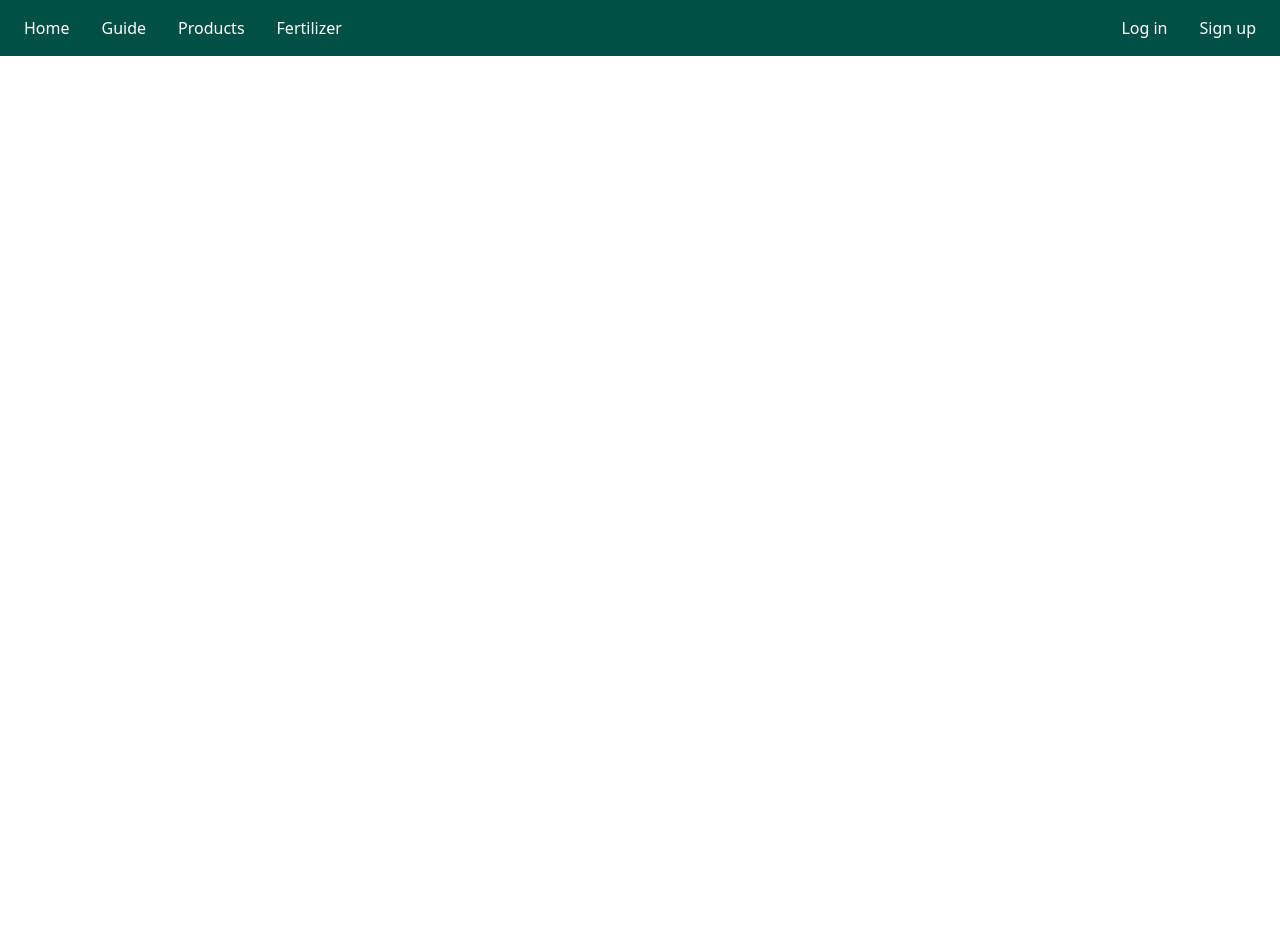
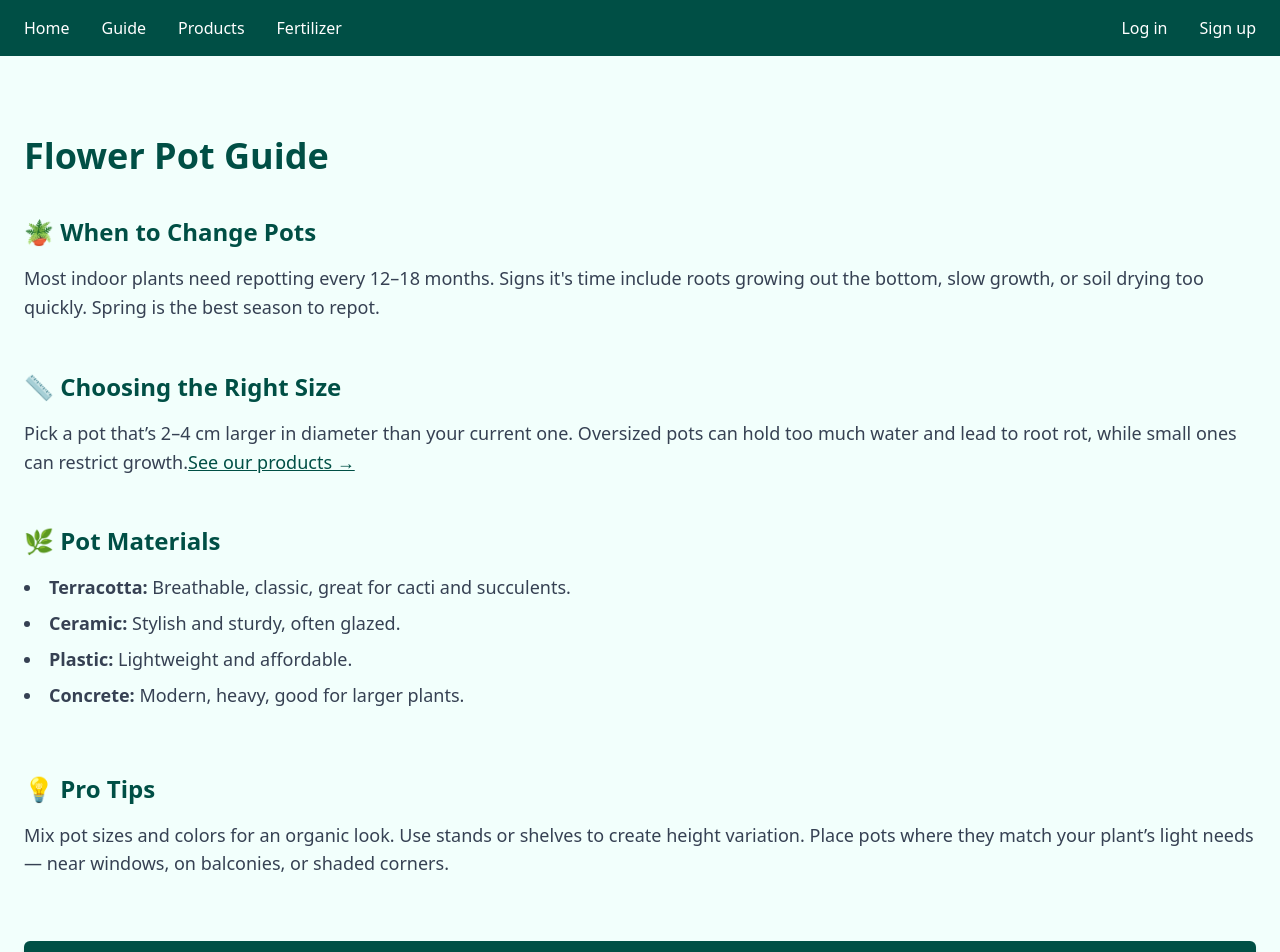
Before and after one commit to Anasthesie/flower-shop-final-exam, a React (Vite) app: page /guide in a window 1280 px wide. Shown: the top 952 px of the page. Before the commit the page ends 800 px from the top, so only its background shows below. Built offline with nearby package versions, Linux system fonts and the light colour scheme.

Commit message:
guide page done!

```diff
--- a/src/App.jsx
+++ b/src/App.jsx
@@ -6,6 +6,7 @@ import HomePage from "./pages/home-page";
 import SignUpPage from "./pages/signup-page";
 import ProductsPage from "./pages/products-page";
 import ProductDetailsPage from "./pages/product-details-page";
+import GuidePage from "./pages/guide-page";
 
 export default function App() {
   return (
@@ -16,7 +17,7 @@ export default function App() {
         <Route index element={<HomePage />} />
         <Route path="log-in" element={<LoginPage />} />
         <Route path="sign-up" element={<SignUpPage />} />
-
+        <Route path="guide" element={<GuidePage />} />
         <Route path="products" element={<ProductsPage />} />
         <Route path="product-details/:id" element={<ProductDetailsPage />} />
       </Routes>
--- /dev/null
+++ b/src/components/guide.jsx
@@ -0,0 +1,72 @@
+import { Link } from "react-router";
+import Button from "./button";
+export default function Guide() {
+  return (
+    <div className="container mx-auto px-6 py-20 text-green">
+      <h1 className="text-4xl font-bold mb-10 text-green">Flower Pot Guide</h1>
+
+      <section className="mb-12">
+        <h2 className="text-2xl font-semibold mb-4">🪴 When to Change Pots</h2>
+        <p className="text-lg leading-relaxed text-gray-700">
+          Most indoor plants need repotting every 12–18 months. Signs it's time
+          include roots growing out the bottom, slow growth, or soil drying too
+          quickly. Spring is the best season to repot.
+        </p>
+      </section>
+
+      <section className="mb-12">
+        <h2 className="text-2xl font-semibold mb-4">
+          📏 Choosing the Right Size
+        </h2>
+        <p className="text-lg leading-relaxed text-gray-700">
+          Pick a pot that’s 2–4 cm larger in diameter than your current one.
+          Oversized pots can hold too much water and lead to root rot, while
+          small ones can restrict growth.
+          <Link
+            to="/products"
+            className="text-green underline hover:text-green-dark"
+          >
+            See our products →
+          </Link>
+        </p>
+      </section>
+
+      <section className="mb-12">
+        <h2 className="text-2xl font-semibold mb-4">🌿 Pot Materials</h2>
+        <ul className="list-disc list-inside text-lg text-gray-700 space-y-2">
+          <li>
+            <strong>Terracotta:</strong> Breathable, classic, great for cacti
+            and succulents.
+          </li>
+          <li>
+            <strong>Ceramic:</strong> Stylish and sturdy, often glazed.
+          </li>
+          <li>
+            <strong>Plastic:</strong> Lightweight and affordable.
+          </li>
+          <li>
+            <strong>Concrete:</strong> Modern, heavy, good for larger plants.
+          </li>
+        </ul>
+      </section>
+
+      <section className="mt-16">
+        <h2 className="text-2xl font-semibold mb-4">💡 Pro Tips</h2>
+        <p className="text-lg text-gray-700">
+          Mix pot sizes and colors for an organic look. Use stands or shelves to
+          create height variation. Place pots where they match your plant’s
+          light needs — near windows, on balconies, or shaded corners.
+        </p>
+      </section>
+
+      <div className="mt-16">
+        <Link to="/products">
+          <Button
+            text={"Browse Flower Pots"}
+            className="bg-green text-white px-6 py-3 rounded hover:-translate-y-1 transition-transform duration-300"
+          />
+        </Link>
+      </div>
+    </div>
+  );
+}
--- /dev/null
+++ b/src/pages/guide-page.jsx
@@ -0,0 +1,9 @@
+import Guide from "../components/guide";
+
+export default function GuidePage() {
+  return (
+    <div className="bg-lightgreen">
+      <Guide />
+    </div>
+  );
+}
```
